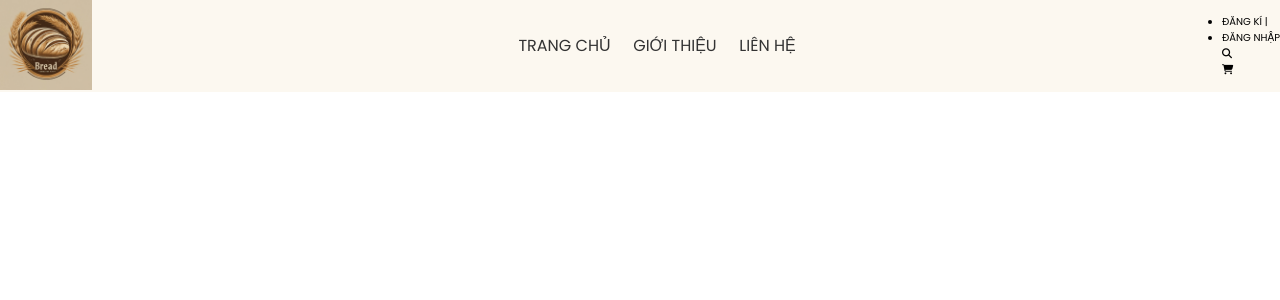
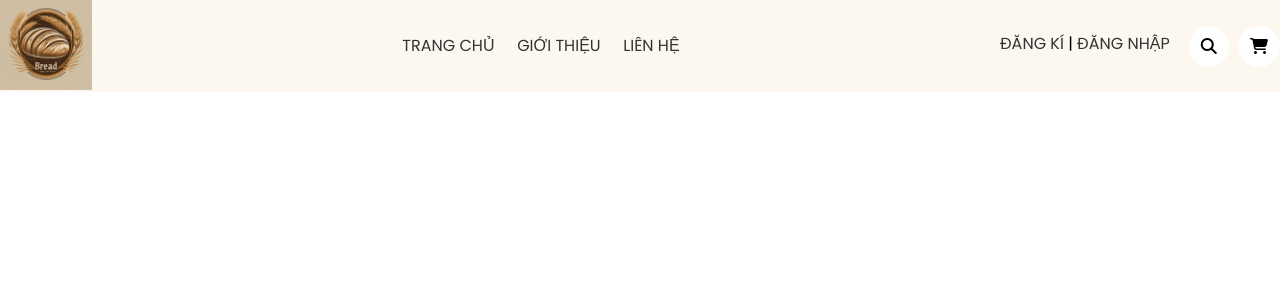
Before and after one commit to CommonHouseCat/SimpleBreadShop, a PHP site: page / in a window 1280 px wide. Shown: the top 300 px of the page. Run offline with PHP 8.4, Linux system fonts and the light colour scheme.

Commit message:
Header stage 2

```diff
--- a/assets/css/base.css
+++ b/assets/css/base.css
@@ -4,6 +4,7 @@
     --text-color: #333;
     --white-color: #fff;
     --black-color: #000;
+    --test-color: #0000FF;
 }
 
 *{
--- a/assets/css/main.css
+++ b/assets/css/main.css
@@ -35,3 +35,42 @@
 .header__navigation-link:hover{
     color: var(--hover-color);
 }
+
+.header__utility{
+    display: flex;
+    width:290px;
+    justify-content: space-between;
+}
+
+.header__utility-list{
+    list-style-type: none;
+}
+
+.header__utility-item{
+    font-size: 1.6rem;
+    padding: 1rem
+
+}
+
+.header__utility-link{
+    text-decoration: none;
+    color: var(--text-color);
+}
+
+.header__utility-link:hover{
+    color: var(--hover-color);
+}
+
+.header__utility-cart{
+    font-size: 1.6rem;
+    background-color: white;
+    border-radius: 50%;
+    padding: 1.2rem
+}
+
+.header__utility-search{
+    font-size: 1.6rem;
+    background-color: white;
+    border-radius: 50%;
+    padding: 1.2rem
+}
--- a/index.php
+++ b/index.php
@@ -35,14 +35,14 @@
                     <div class="header__utility">
                         <div class="header__utility-connect">
                             <ul class="header__utility-list">
-                                <li class="header__utility-item">ĐĂNG KÍ |</li>
-                                <li class="header__utility-item"> ĐĂNG NHẬP</li>
+                                <li class="header__utility-item"><a class="header__utility-link" href="#">ĐĂNG KÍ</a> | <a class="header__utility-link" href="#">ĐĂNG NHẬP</a></li>
                             </ul>
                         </div>
 
                         <div class="header__utility-cart"><i class="fa-solid fa-magnifying-glass"></i></div>
                         <div class="header__utility-search"><i class="fa-solid fa-cart-shopping"></i></div>
                     </div>
+
                 </div>
             </div>
         </div>
```
Also changed, not shown: README.md.
